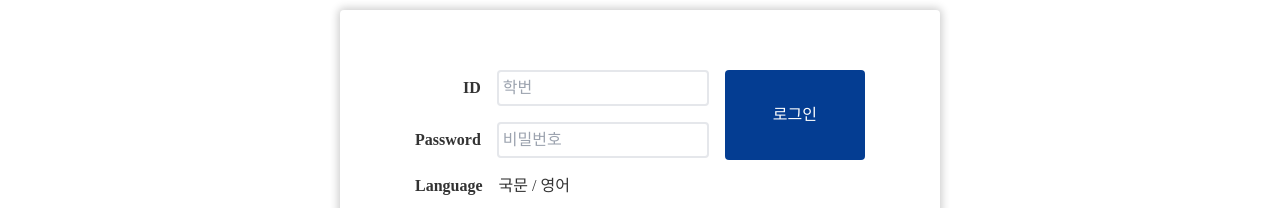
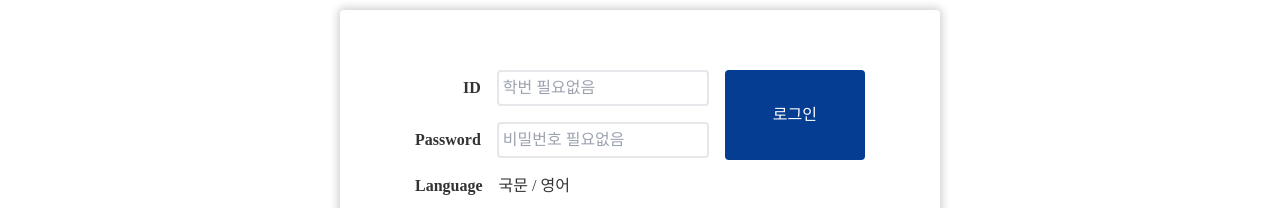
Before and after one commit to KimCookieYa/pnu-mock-sugang, a Next.js app: page /pnu-mock-sugang/ in a window 1280 px wide. Shown: the part 214-422 px from the top of the page. Built offline with nearby package versions, Linux system fonts and the light colour scheme; a web font is replaced by a local one.

Commit message:
design: 로그인 데이터 필요없음

```diff
--- a/src/app/page.tsx
+++ b/src/app/page.tsx
@@ -12,10 +12,10 @@ export default function Home() {
         </h2>
         <form className="shadow-[0_0_8px_2px_rgba(0,0,0,0.2)] rounded min-w-600 py-60 gap-x-4 flex justify-center">
           <div className="flex flex-col gap-y-4">
-            <HomeInput label="ID" placeholder="학번" type="text" />
+            <HomeInput label="ID" placeholder="학번 필요없음" type="text" />
             <HomeInput
               label="Password"
-              placeholder="비밀번호"
+              placeholder="비밀번호 필요없음"
               type="password"
             />
             <div className="flex gap-x-4">
```
Also changed, not shown: 1 other file (tests, documents, lock files or other folders).
